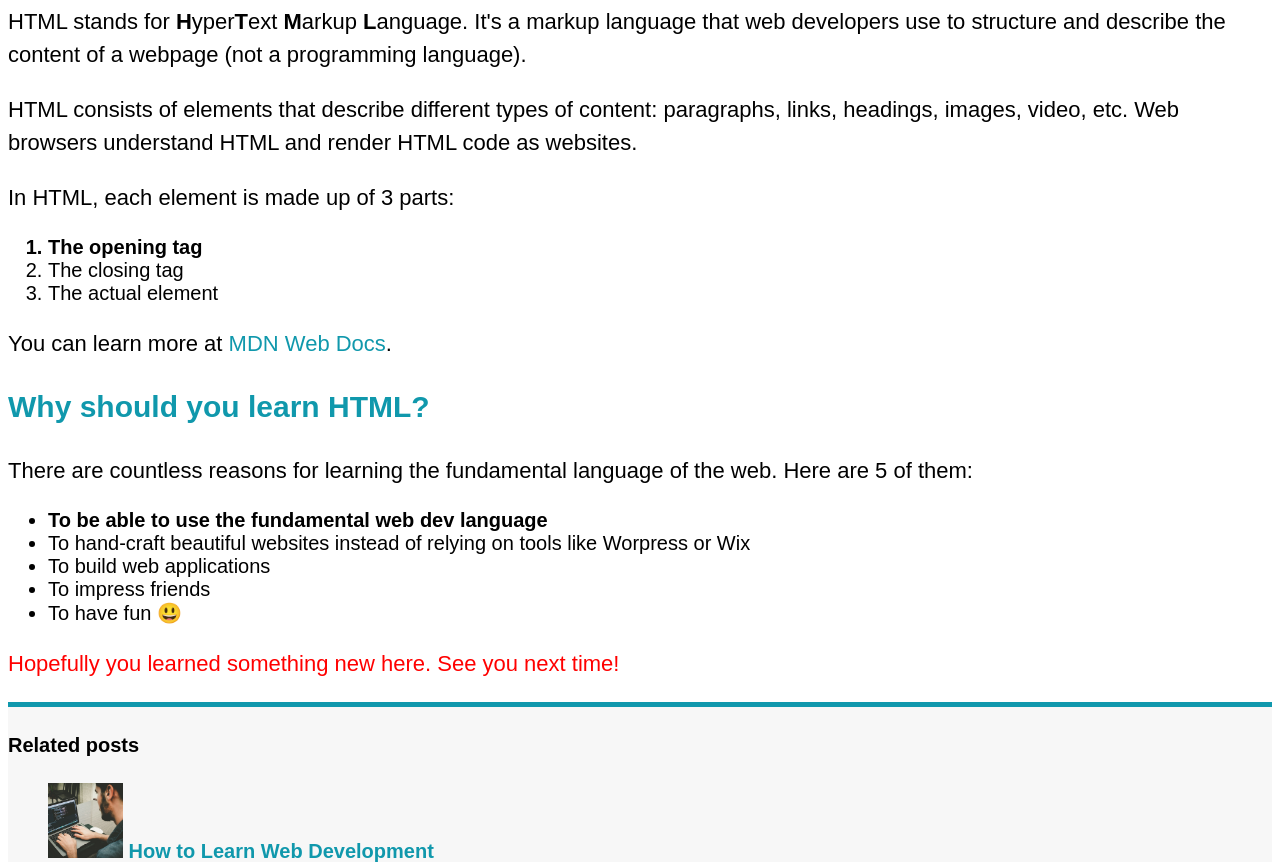
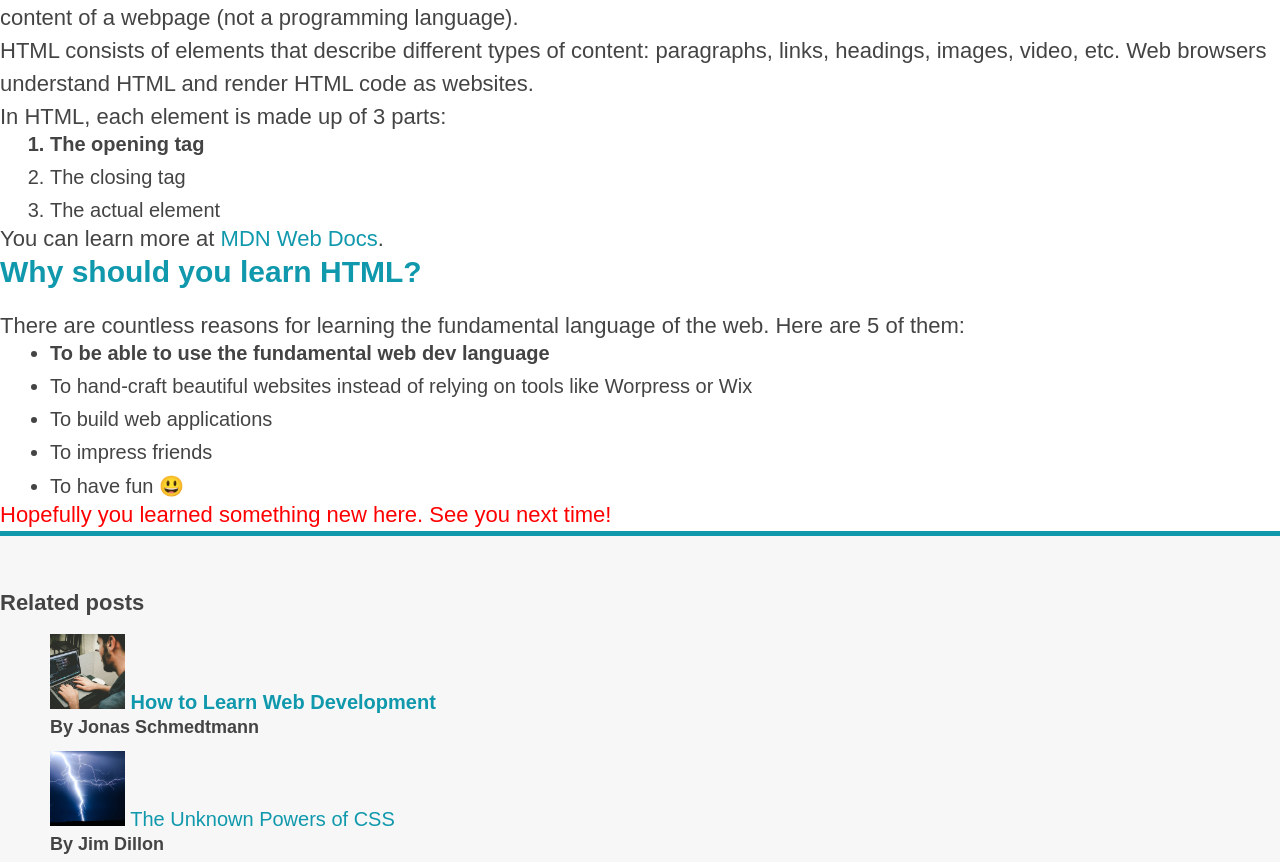
Before and after one commit to 41RDG6BR/real-world-websites, a plain HTML site: page 03-CSS-Fundamentals/index.html in a window 1280 px wide. Shown: the part 741-1603 px from the top of the page. Drawn offline with Linux system fonts and the light colour scheme.

Commit message:
Using Margins and Paddings

```diff
--- a/03-CSS-Fundamentals/index.html
+++ b/03-CSS-Fundamentals/index.html
@@ -30,7 +30,7 @@
     </header>
 
     <article>
-      <header>
+      <header class="post-header">
         <h2>The Basic Language of the Web: HTML</h2>
 
         <img
--- a/03-CSS-Fundamentals/style.css
+++ b/03-CSS-Fundamentals/style.css
@@ -1,3 +1,14 @@
+* {
+    margin: 0;
+    padding: 0;
+}
+
+body {
+    color: #444;
+    font-family: sans-serif;
+    border-top: 10px solid #1098ad;
+}
+
 h1,
 h2,
 h3,
@@ -22,14 +33,18 @@ h1 {
 
 h2 {
     font-size: 40px;
+    margin-bottom: 30px;
 }
 
 h3 {
     font-size: 30px;
+    margin-bottom: 20px;
 }
 
 h4 {
-    font-size: 20px;
+    font-size: 22px;
+    line-height: 1.5;
+    margin-bottom: 15px;
 }
 
 p {
@@ -37,8 +52,14 @@ p {
     line-height: 1.5;
 }
 
+ul,
+ol {
+    margin-left: 50px;
+}
+
 li {
     font-size: 20px;
+    margin-bottom: 10px;
 }
 
 footer p {
@@ -69,13 +90,21 @@ article header p {
 
 .main-header {
     background-color: #f7f7f7;
+    padding: 20px 40px;
+    margin-bottom: 60px;
+}
+
+.post-header {
+    margin-bottom: 40px;
 }
 
 aside {
     background-color: #f7f7f7;
     border-top: 5px solid #1098ad;
     border-bottom: 5px solid #1098ad;
-
+    padding: 50px 0;
+    /* padding-top: 50px;
+    padding-bottom: 50px; */
     /* border-left: 5px solid #1098ad;
     border-right: 5px solid #1098ad; */
 }
@@ -84,14 +113,14 @@ li:first-child {
     font-weight: bold;
 }
 
-/* li:last-child {
-    font-style: italic;
+li:last-child {
+    margin-bottom: 0;
 }
 
-li:nth-child(even) {
+/* li:nth-child(even) {
     color: red;
-} */
-/* li:nth-child(2) {
+}
+li:nth-child(2) {
     color: red;
 } */
 
```
